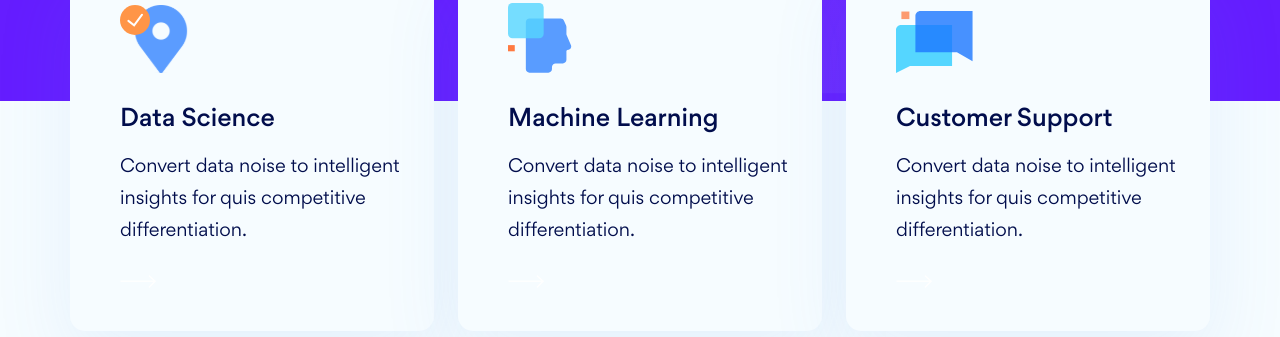
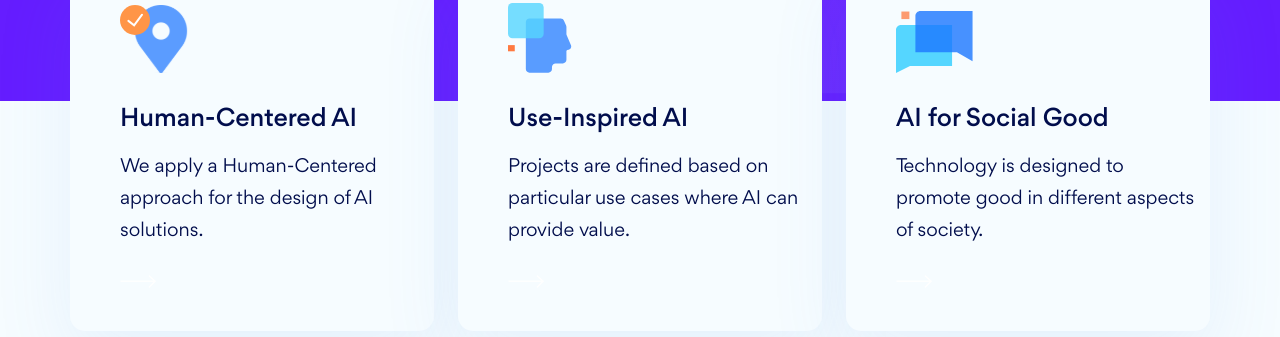
Before and after one commit to toxtli/testweb, a Jekyll site: the page built from index.md, in a window 1280 px wide and 900 px high, scrolled down 574 px, cut to the strip 160-497 px from the top of the window. Built offline with Jekyll 4.4.1, drawn with Linux system fonts in a browser that asks for light colours.

Commit message:
Update index.md

```diff
--- a/index.md
+++ b/index.md
@@ -12,20 +12,20 @@ head_banner:
 three_elements:
  -
     icon: "images/icon/icon_17.svg"
-    title: "Data Science"
+    title: "Human-Centered AI"
     discription: "
-     Convert data noise to intelligent insights for quis competitive differentiation."
+     We apply a Human-Centered approach for the design of AI solutions."
 
  -
     icon: "images/icon/icon_18.svg"
-    title: "Machine Learning"
+    title: "Use-Inspired AI"
     discription: "
-     Convert data noise to intelligent insights for quis competitive differentiation."
+     Projects are defined based on particular use cases where AI can provide value."
  -
     icon: "images/icon/icon_19.svg"
-    title: "Customer Support"
+    title: "AI for Social Good"
     discription: "
-     Convert data noise to intelligent insights for quis competitive differentiation."
+     Technology is designed to promote good in different aspects of society."
 
 who_we_are:
  -
```
